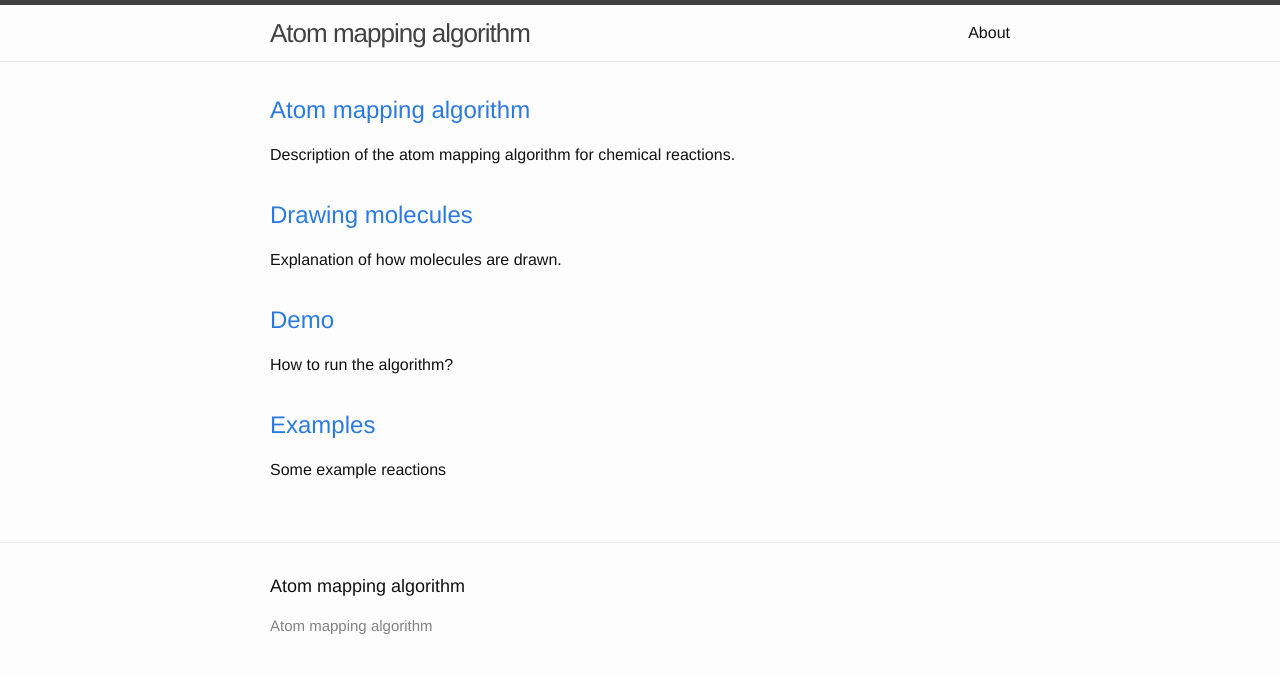
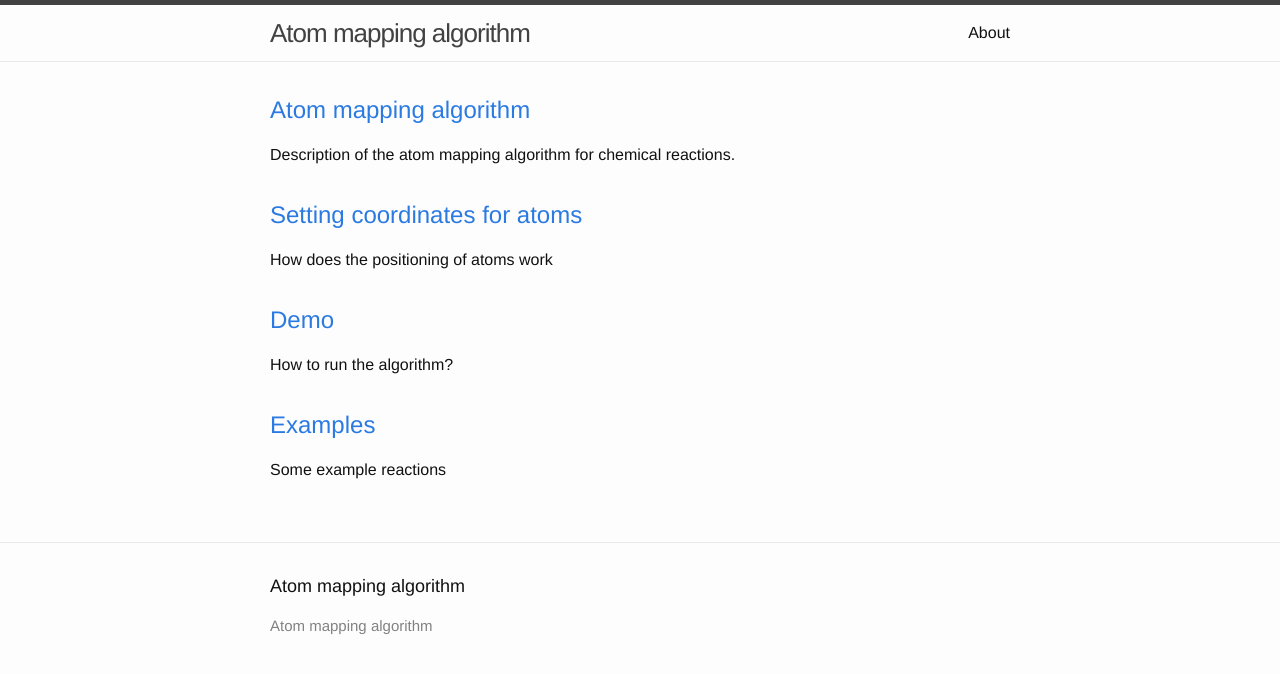
Before and after one commit to ChemistJS/smiles, a Jekyll site: the page built from index.html, in a window 1280 px wide. Shown: the top 674 px of the page. Built offline with Jekyll 4.4.1, drawn with Linux system fonts in a browser that asks for light colours; some of the changed lines change nothing that is shown.

Commit message:
setting coordinates: version in english

```diff
--- a/_posts/2015-11-11-Drawing-molecules.markdown
+++ /dev/null
@@ -1,12 +0,0 @@
----
-layout: post
-title:  "Drawing molecules"
-date:   2015-11-11 00:20:00
-categories: jekyll update
----
-
-Explanation of how molecules are drawn.
-
-[Here]({{ site.baseurl }}{% post_url 2015-11-12-Setting-coordinates-polish-version %}) is description of how setting coordinates for atoms works. Currently it's in polish, soon there will be english version too.
-
-This section will be based on our Thesis and Janek's notes.
--- /dev/null
+++ b/_posts/2015-11-11-Setting-coordinates-for-atoms.markdown
@@ -0,0 +1,89 @@
+---
+layout: post
+title:  "Setting coordinates for atoms"
+date:   2015-11-11 00:20:00
+categories: jekyll update
+---
+
+## How does the positioning of atoms work
+
+The input to the positioning algorithm is a graph of the molecule.
+
+Before positioning the graph must have established structures: coherent parts, biconnected components, rings (detected using an SSSR algorithm - smallest set of smallest rings). Their detection takes place in the module `SMILES.detectStructure`.
+
+# Flipping the rings
+
+This process facilitates the subsequent steps.
+
+The ring arranged on the plane can be described in two ways: its components can be given in clockwise order or counterclockwise (this can also be thought of looking at a ring from the top or from the bottom). At this stage, objects describing the rings are converted to be consistent with each other - describe rings in the same direction. Absolute configuration does not matter here.
+
+Algorithm can be described in this way: find two rings (`A`,` B`), which have a common edge (`x-y`) and then flip them so the ring `A` has a form `...xy...`, and the ring `B` has a form `...yx...` (or vice versa). Of course, care must be taken not to turn around the same rings all the time - in this implementation DFS on the rings is used, where the neighborhood is defined as having a common edge.
+
+Note that for some molecules it is impossible to flip the rings to meet above requirements. This situation means that the molecule has a ring projecting above or below the plane. Examples of such molecules are: morphine, fullerene C60, cubane (C8H8). In the case of fullerene C60, cubane, and other compounds having the form of the cage seemingly the problem does not occur - it happens because the algorithm to find the rings (SSSR) does not detect all the walls of such structures as cycles.
+
+Currently, in our implementation error in rings flipping is signaled by an exception.
+
+# Greedy positioning of the rings
+
+At this stage, each biconnected component is processed separately, and the coordinates of the vertices are calculated with respect to this component. For example, the vertex which is located at the junction of many biconnected components will have a number of different coordinates.
+
+Short description of this step: having positioned a set of vertices we are trying to position the rest of vertices so that the all the rings found in the graph would be a regular polygons. One ring is considered at a time, we do not think about what comes next, and once the vertices are positioned they are never moved - this is a greedy algorithm.
+
+The rings are processed with DFS, where neighborhood is seen as having a common edge. For each ring:
+
+ * Generate a set of points which are the vertices of a regular polygon with the number of edges equal to the number of edges of the ring in question.
+ * Calculate the optimal rotation and translation, so that the vertices of the regular polygon generated above, would be the closest (minimum sum of squares) to the matching vertices of the processed ring.
+ * Apply calculated transformations to the vertices of the regular polygon.
+ * Positions all vertices of the ring, which positions are not yet set, in locations which are transformed vertices of a regular polygon.
+
+Within a single biconnected component the rings graph is connected, so all the rings of this component will be processed. Additionally, each vertex in biconnected component must be in at least one cycle (the only exceptions are components with one or two elements), so each vertex will have a set position.
+
+This algorithm works well for molecules which rings within each biconnected component form a tree structure (without cycles), and molecules which cycles are not tensioned.
+
+For particles that do not meet these conditions, the algorithm sets the position, however, visualization created based on them will not look good.
+
+# Trivial biconnected components
+
+At this point, in every biconnected component, which contains at least one cycle, the coordinates of all its vertices are set. Now the components without cycles are addressed. They may have one or two vertices, no more. We proceed as follows:
+
+ * The component with one vertex: set its position within this component to `(0, 0)`
+ * The component with two vertices: set their positions within this component to `(0, 0)` and `(d, 0)`
+
+where `d` is the length of the edge.
+
+# Thermal setting of the rings
+
+This step is designed to improve imperfections of greedy algorithm positioning the rings, acting on the tensioned molecules. In short, the algorithm can be described as: allow the movement of vertices and add the forces that want to make a regular polygon from each ring.
+
+The algorithm performs many iterations to improve position and interrupts the repetition when the solution ceases to differ widely. ("widely" is defined by a number.) A measure of difference between solutions is the average length of  vertex displacement that occurred during this step.
+
+Vertex positions are always defined as positions within biconnected components. It can be imagined that every biconnected component is a different molecule. They will join later.
+
+A single iteration for each ring:
+
+ * Calculate the positions of the vertices of a regular polygon with the number of vertices equal to the number of vertices in processed ring
+ * Move and rotate the polygon to obtain best alignment with the vertices of the processed ring (minimum sum of squares).
+ * Save positions of transformed vertices of the polygon in arrays associated with the respective vertices of the graph
+
+The result of these operations is to obtain, for each vertex, arrays of desired positions. From these tables average is calculated, and then position of the vertex is replaced by this average. The next iteration will operate on the new coordinates.
+
+The average may be weighted - for example, if we want the smaller the rings to have a greater "priority of regularity" we can count positions in the smaller rings with a greater weight than those of large rings.
+
+# Aligning biconnected components
+
+At this stage, we have set a position of each vertex inside each biconnected component to which it belongs. For positions to be useful in visualization, the coordinates should be aligned between the components. Alignment is understood as finding the translation vector and rotation angle, that must be applied to the coordinates inside the component to get absolute coordinates, for each component.
+
+The starting point for finding the right transformation will be the nodes that belong to more than one component - let's call them junctions. There are two conditions:
+
+ * Junction has one absolute position. This means that the coordinates of the junction in each of the components transformed by translation and rotation of the respective components must give the same point.
+ * Junction represents a single atom, which in the drawing is to have a specified angles between its bonds. It imposes a condition on the rotation of the individual components.
+
+Biconnected components within a single coherent piece of graph form a tree. It seems natural to process junctions in the order of traversing a tree.
+
+In the current implementation, first in suffix (it has no meaning) order local transformations are determined - that is for the component `A` and some its child (in the sense of the tree) `B` a transformation is calculated. This transformation when applied to the component `B` will cause the junction to "fit" to the component `A`. Then, in the prefix order components are transformed according to the previously calculated values, except that the transformations are pushed down the tree and accumulated for the components to fit together globally.
+
+# Positioning connected parts
+
+The final step is to move apart coherent subgraphs so they will be drawn in other places and will not overlap graphically. For this, any coherent part of the graph gets calculated maximal and minimal x and y coordinates reached by the vertices of the part. Then, based on the calculated values subgraphs are moved so they will be centered vertically and horizontally stacked one behind the other, with predetermined intervals in between.
+
+There is also a version of this document in Polish [here]({{ site.baseurl }}{% post_url 2015-11-12-Setting-coordinates-polish-version %}).
--- a/index.html
+++ b/index.html
@@ -19,7 +19,7 @@ layout: default
         <h2>
           <a class="post-link" href="{{ post.url | prepend: site.baseurl }}">{{ post.title }}</a>
         </h2>
-          {{ post.excerpt | remove: '<h1>' | remove: '</h1>' }}
+          {{ post.excerpt | remove: '<h1>' | remove: '</h1>' | remove: '<h2>' | remove: '</h2>' }}
       </li>
     {% endfor %}
   </ul>
```
